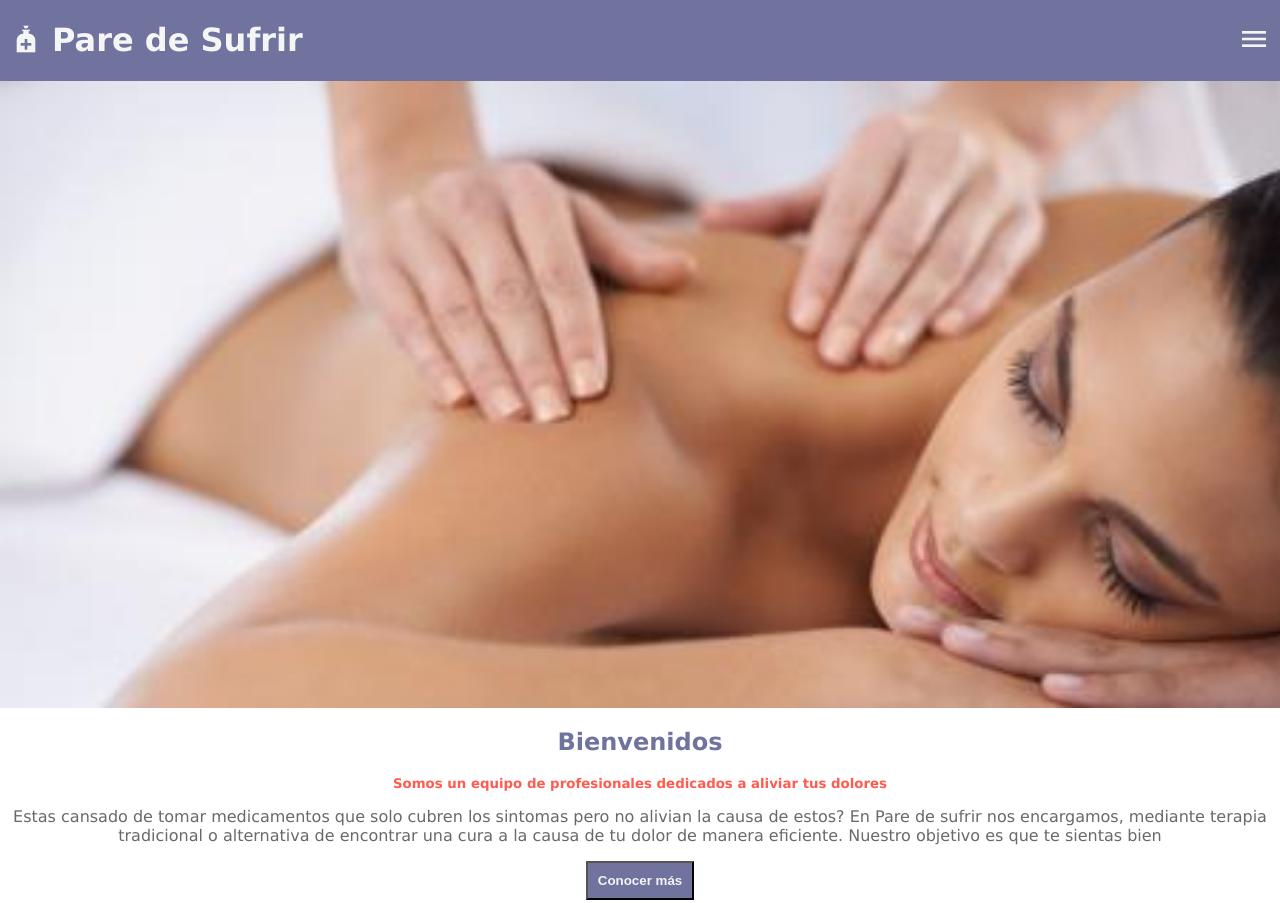
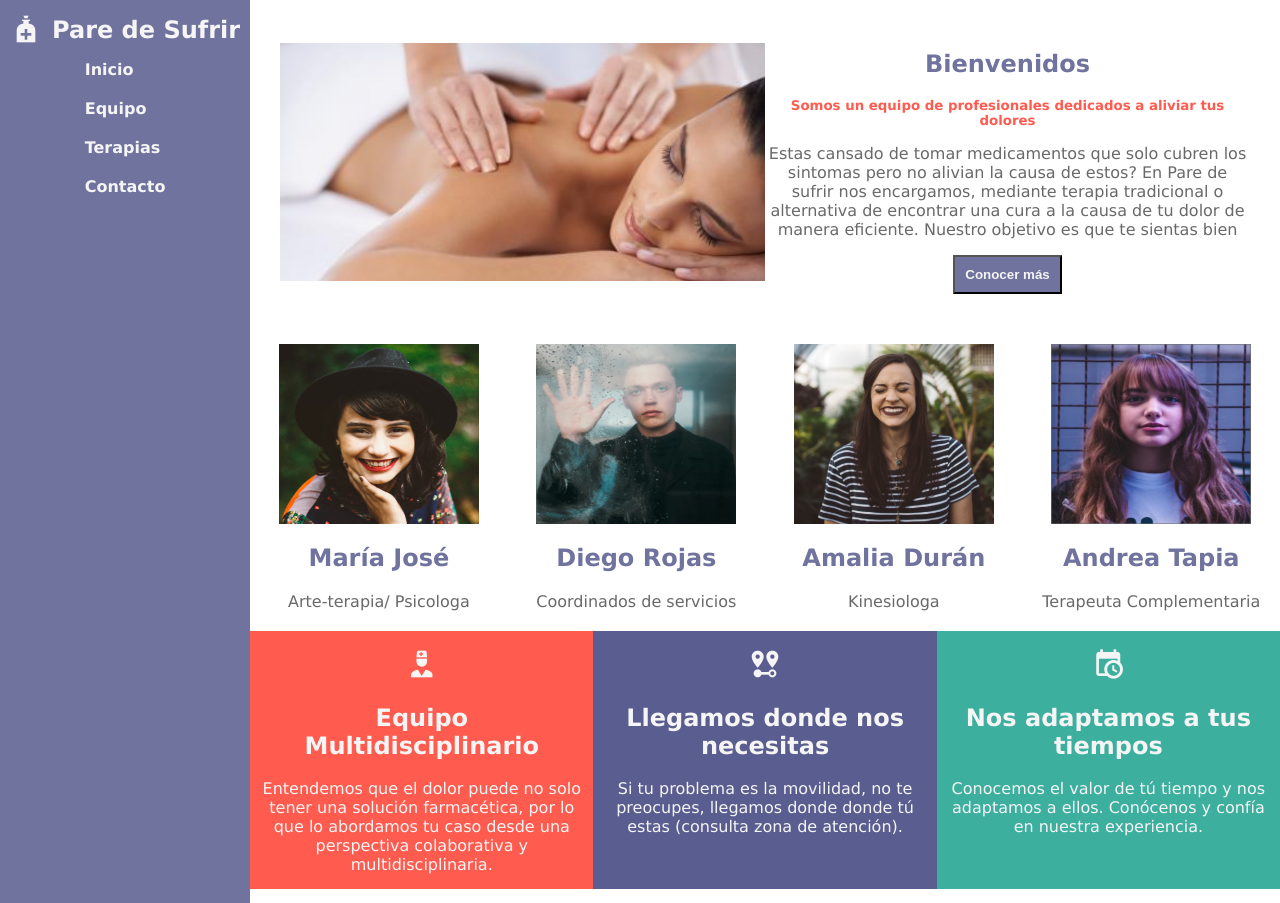
Before and after one commit to notnowsista/animaciones, a plain HTML site: page index.html in a window 1280 px wide. Shown: the top 903 px of the page. Drawn offline with Linux system fonts and the light colour scheme.

Commit message:
escritorio listo sin animaciones

```diff
--- a/assets/css/style.css
+++ b/assets/css/style.css
@@ -30,7 +30,7 @@ header{
     font-size: medium;
 }
 
-header span{
+header i{
     font-size: xx-large;
     padding: 10px;
 }
@@ -181,7 +181,7 @@ footer{
 
 .rrss{
     display: flex;
-    flex-direction: column;s
+    flex-direction: column;
     justify-content: flex-start;
     align-items: center;
     font-size: medium;
@@ -208,3 +208,92 @@ footer{
     text-align: center;
     font-size: small;
 }
+
+@media screen and (min-width: 576px){
+
+    .container{
+        display: grid;
+        grid-template-areas:
+        "header main"
+        "footer footer"
+        ;
+    }
+
+    header{
+        display: flex;
+        flex-direction: column;
+        justify-content: flex-start;
+    }
+
+    header h1{
+        font-size: 24px;
+        margin-right: 10px;
+    }
+
+    nav{
+        display: flex;
+        flex-direction: column;
+        align-items: flex-start;
+        gap: 20px;
+        font-size: 16px;
+        font-weight: bold;
+    }
+
+    .hide-menu{
+        display: none;
+    }
+
+    .bienvenida{
+        display: grid;
+        grid-template-columns: repeat(2, 1fr);
+        justify-items: center;
+        margin: 30px;
+    }
+
+    .equipo{
+        display: grid;
+        grid-template-columns: repeat(4, 1fr);
+        justify-items: center;
+    }
+
+    .servicios{
+        display: grid;
+        grid-template-columns: repeat(3, 1fr);
+        justify-items: center;
+    }
+
+    .card-servicios1, .card-servicios2, .card-servicios3{
+        padding: 5px;
+    }
+
+    .servicios small{
+        font-size: medium;
+    }
+
+    .terapias{
+        display: grid;
+        grid-template-columns: 1fr;
+        justify-items: center;
+        font-size: large;
+    }
+
+    footer{
+        background-color: #34365c;
+    }
+
+    footer small{
+        font-size: medium;
+    }
+
+    .iconos{
+        display: flex;
+        flex-direction: row;
+        gap: 10px;
+        font-size: xx-large;
+    }
+
+    .horario{
+        margin: 10px;
+    }
+
+}
--- a/index.html
+++ b/index.html
@@ -12,15 +12,13 @@
         <header>
             <div class="title">
                 <h1>Pare de Sufrir</h1>
-                <span class="mdi mdi-bottle-tonic-plus"></span>
+                <i><span class="mdi mdi-bottle-tonic-plus"></span></i>
             </div>
             <nav>
-                <ul>
-                    <li>Inicio</li>
-                    <li>Equipo</li>
-                    <li>Terapias</li>
-                    <li>Contacto</li>
-                </ul>
+                    <span>Inicio</span>
+                    <span>Equipo</span>
+                    <span>Terapias</span>
+                    <span>Contacto</span>
             </nav>
             <div class="hide-menu">
                 <span class="mdi mdi-menu"></span>
@@ -115,9 +113,11 @@
         <footer>
                 <div class="rrss">
                     <h2>Siguenos</h2>
+                    <div class="iconos">
                         <i><span class="mdi mdi-facebook"></span></i>
                         <i><span class="mdi mdi-instagram"></span></i>
                         <i><span class="mdi mdi-whatsapp"></span></i>
+                    </div>
                 </div>
                 <div class="info">
                     <h2>Pare de sufrir</h2>
```
